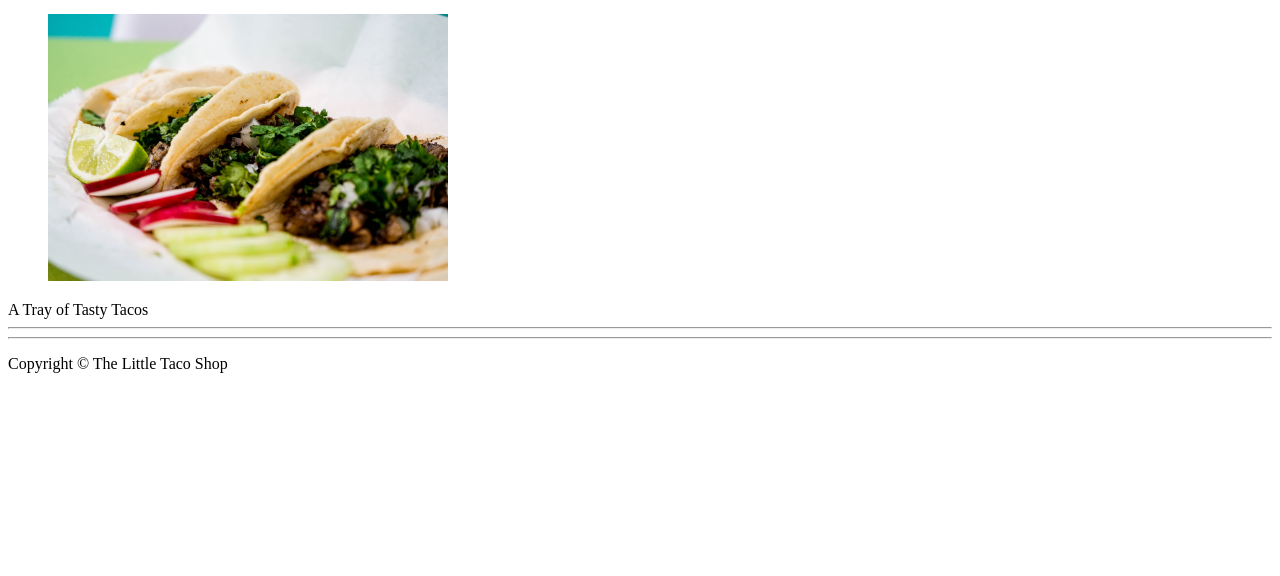
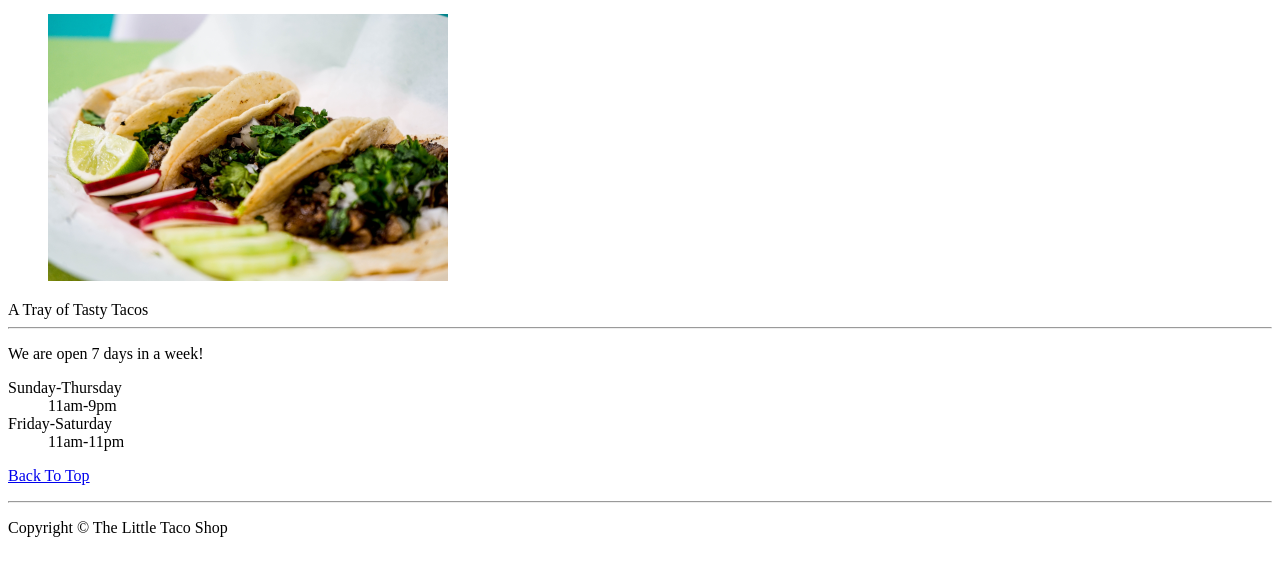
Before and after one commit to SGDilakshan/HTML-Mini-Projects, a plain HTML site: page Project 8/hours.html in a window 1280 px wide. Shown: the part 154-730 px from the top of the page. Drawn offline with Linux system fonts and the light colour scheme.

Commit message:
Update hours file

```diff
--- a/Project 8/hours.html
+++ b/Project 8/hours.html
@@ -38,7 +38,16 @@
     <hr>
 
     <main>
-        <!-- Our Content-->
+        <p>We are open 7 days in a week!</p>
+        <dl>
+            <dt>Sunday-Thursday</dt>
+            <dd>11am-9pm</dd>
+            <dt>Friday-Saturday</dt>
+            <dd>11am-11pm</dd>
+        </dl>
+        <p>
+            <a href="#">Back To Top</a>
+        </p>
     </main>
 
     <hr>
```
